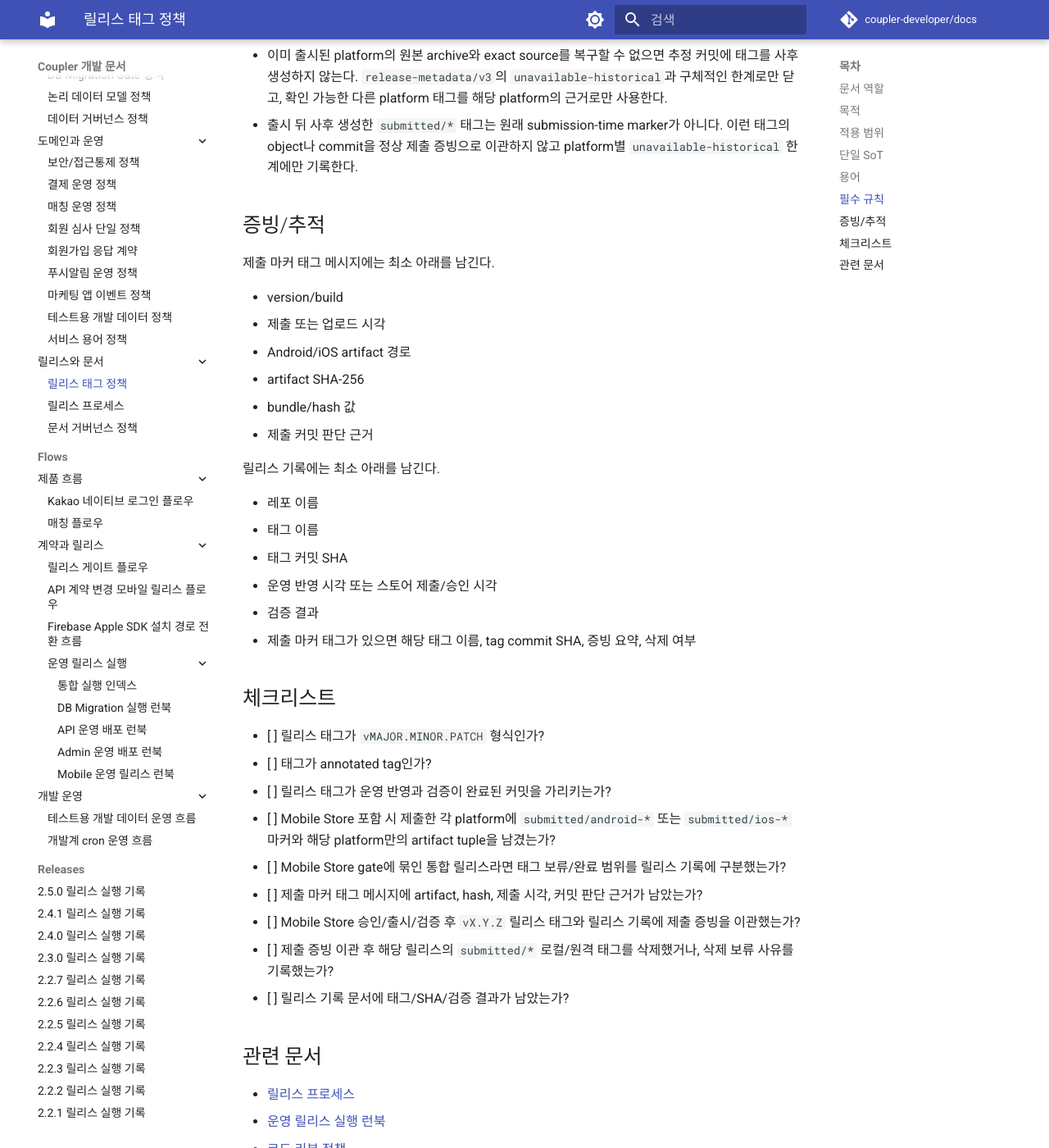
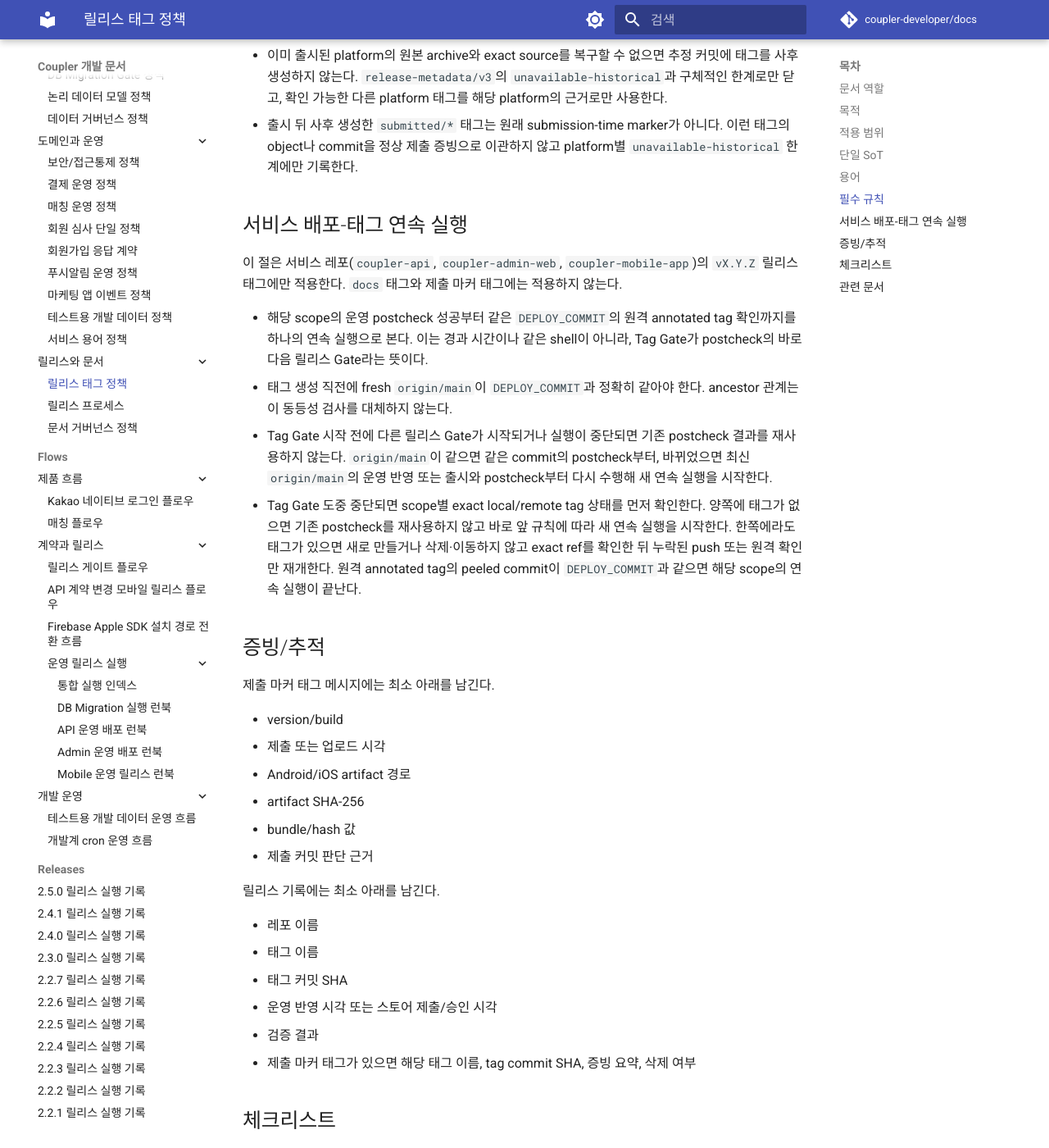
Before and after one commit to coupler-developer/docs, an MkDocs documentation site: the page built from content/policy/release-tag-policy.md, in a window 1280 px wide and 1400 px high, scrolled down 2345 px. Shown: the whole window at 82% size. Built offline with MkDocs 1.6.1 and Material for MkDocs 9.7.7, drawn with Linux system fonts in a browser that asks for light colours; comment, search, counter and statistics services are not loaded; some of the changed text lies outside the part shown.

Commit message:
docs: 서비스 배포와 태그 연속 실행 명시
Background:
- 배포 후 서비스 태그를 즉시 확정하는 운영 의도가 문서에서 시간 표현과 Gate 순서로 모호하게 해석될 수 있었음

Reason:
- 배포 postcheck와 태그 원격 확인 사이의 기준점 변경 및 중단 복구 규칙을 단일 SoT로 고정할 필요가 있음

Changes:
- 서비스 배포-태그 연속 실행의 적용 범위와 정상·중단 경로 정의
- 릴리스 process, pipeline, runbook의 책임을 정책 링크와 실행 순서로 정렬

How:
- 태그 정책이 exact ref와 재개 규칙을 소유하고 나머지 문서는 기록·순서·실행만 담당하도록 축소

Tests:
- yarn verify 통과

```diff
--- a/content/policy/release-tag-policy.md
+++ b/content/policy/release-tag-policy.md
@@ -66,6 +66,24 @@
 - 출시 뒤 사후 생성한 `submitted/*` 태그는 원래 submission-time marker가 아니다. 이런 태그의 object나
   commit을 정상 제출 증빙으로 이관하지 않고 platform별 `unavailable-historical` 한계에만 기록한다.
 
+## 서비스 배포-태그 연속 실행
+
+이 절은 서비스 레포(`coupler-api`, `coupler-admin-web`, `coupler-mobile-app`)의 `vX.Y.Z` 릴리스 태그에만
+적용한다. `docs` 태그와 제출 마커 태그에는 적용하지 않는다.
+
+- 해당 scope의 운영 postcheck 성공부터 같은 `DEPLOY_COMMIT`의 원격 annotated tag 확인까지를 하나의 연속
+  실행으로 본다. 이는 경과 시간이나 같은 shell이 아니라, Tag Gate가 postcheck의 바로 다음 릴리스 Gate라는
+  뜻이다.
+- 태그 생성 직전에 fresh `origin/main`이 `DEPLOY_COMMIT`과 정확히 같아야 한다. ancestor 관계는 이 동등성
+  검사를 대체하지 않는다.
+- Tag Gate 시작 전에 다른 릴리스 Gate가 시작되거나 실행이 중단되면 기존 postcheck 결과를 재사용하지 않는다.
+  `origin/main`이 같으면 같은 commit의 postcheck부터, 바뀌었으면 최신 `origin/main`의 운영 반영 또는 출시와
+  postcheck부터 다시 수행해 새 연속 실행을 시작한다.
+- Tag Gate 도중 중단되면 scope별 exact local/remote tag 상태를 먼저 확인한다. 양쪽에 태그가 없으면 기존
+  postcheck를 재사용하지 않고 바로 앞 규칙에 따라 새 연속 실행을 시작한다. 한쪽에라도 태그가 있으면 새로
+  만들거나 삭제·이동하지 않고 exact ref를 확인한 뒤 누락된 push 또는 원격 확인만 재개한다. 원격 annotated
+  tag의 peeled commit이 `DEPLOY_COMMIT`과 같으면 해당 scope의 연속 실행이 끝난다.
+
 ## 증빙/추적
 
 제출 마커 태그 메시지에는 최소 아래를 남긴다.
@@ -91,6 +109,8 @@
 - [ ] 릴리스 태그가 `vMAJOR.MINOR.PATCH` 형식인가?
 - [ ] 태그가 annotated tag인가?
 - [ ] 릴리스 태그가 운영 반영과 검증이 완료된 커밋을 가리키는가?
+- [ ] 서비스 태그가 운영 postcheck의 바로 다음 Gate에서 생성됐고, 생성 직전 fresh
+      `origin/main == DEPLOY_COMMIT`과 원격 peeled commit을 확인했는가?
 - [ ] Mobile Store 포함 시 제출한 각 platform에 `submitted/android-*` 또는 `submitted/ios-*` 마커와 해당
   platform만의 artifact tuple을 남겼는가?
 - [ ] Mobile Store gate에 묶인 통합 릴리스라면 태그 보류/완료 범위를 릴리스 기록에 구분했는가?
```
Also changed, not shown: content/flows/cross-project/production-deploy-command-runbook.md (+2 -1 lines), content/flows/cross-project/release-automation-pipeline.md (+3 -2 lines), content/policy/release-process.md (+3 -4 lines).
